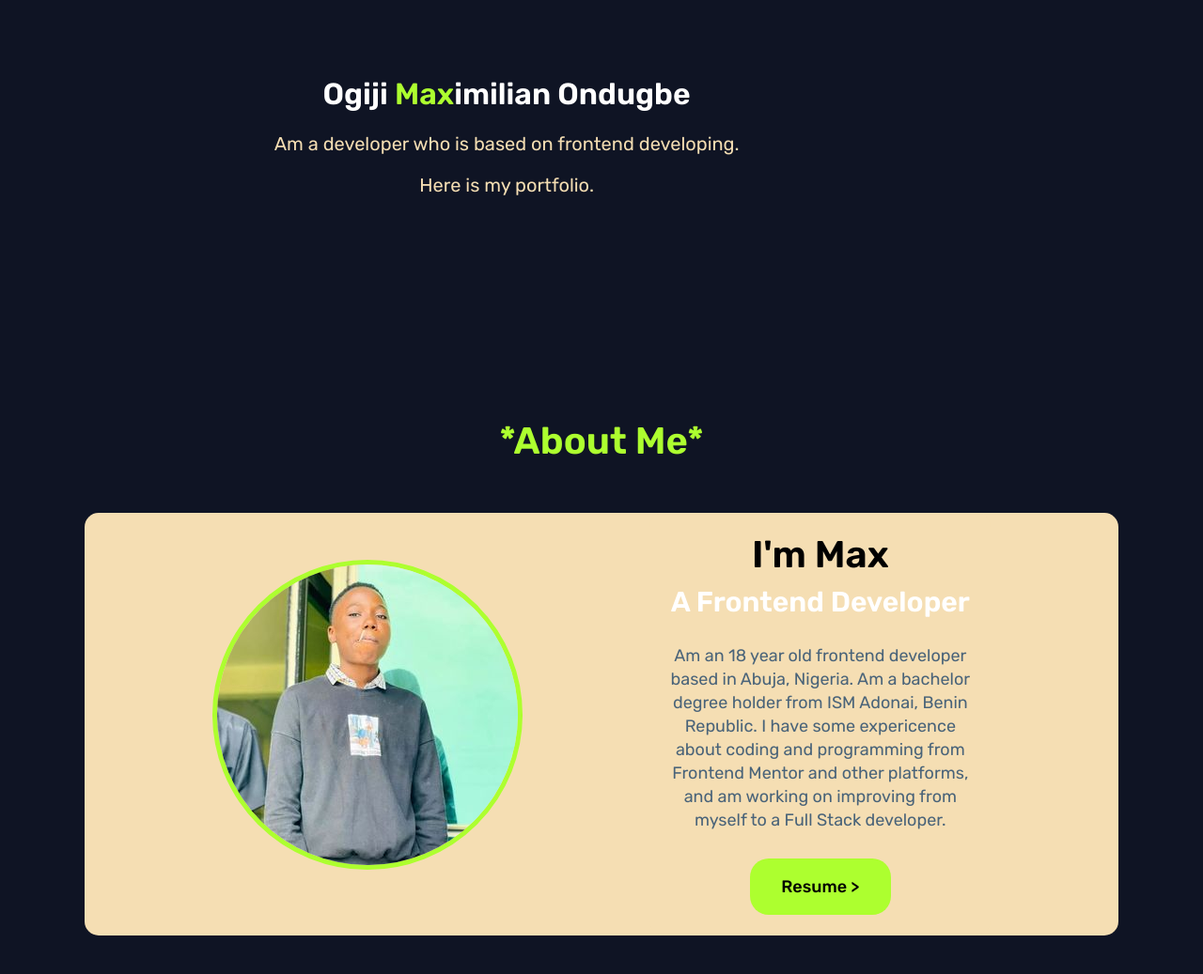
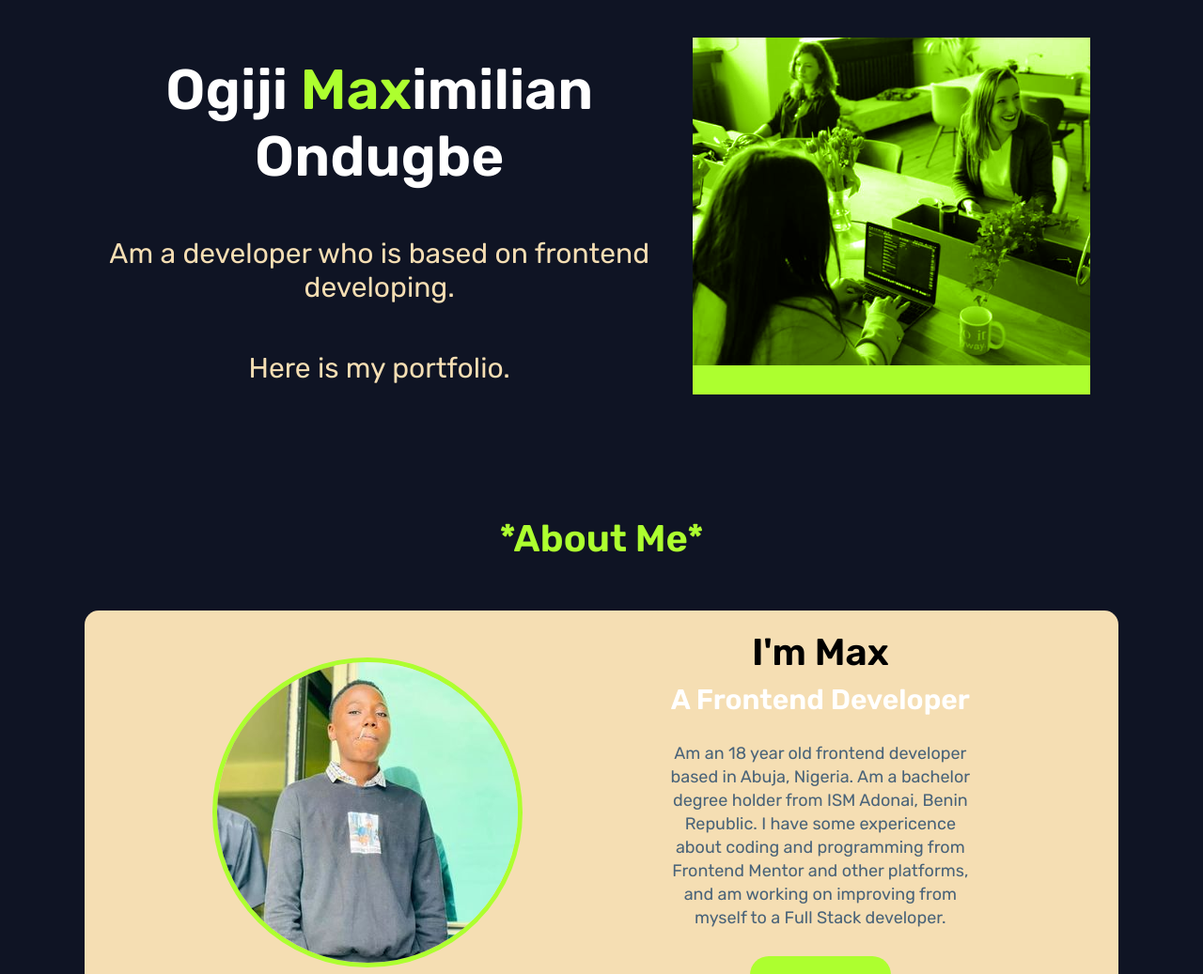
Before and after one commit to MaxiTeddy/My-Portofolio, a plain HTML site: page My Portfolio/index.html in a window 1280 px wide. Shown: the top 1037 px of the page at 94% size. Drawn offline with Linux system fonts and the light colour scheme.

Commit message:
Add files via upload

```diff
--- a/My Portfolio/styles.css
+++ b/My Portfolio/styles.css
@@ -250,6 +250,18 @@ a:hover{
 	.head-container{
 		display: flex;
 		justify-content: space-evenly;
+		margin-right: 50px;
+		margin-top: 50px;
+	}
+
+	h1{
+		font-size: 60px;
+		margin-top: 0px;
+	}
+
+	.profile p{
+		font-size: 30px;
+		margin-top: 50px;
 	}
 
 	.profile-img{
@@ -258,6 +270,10 @@ a:hover{
     background-repeat: no-repeat;
     background-color: greenyellow;
     background-blend-mode: luminosity;
+    width: 500px;
+    height: 380px;
+    border-radius: 0;
+
 	}
 
 	.about{
@@ -389,6 +405,7 @@ a:hover{
 	.contact-links{
 		display: flex;
 		margin-top: 50px;
+		justify-content: space-evenly;
 	}
 
 	.contact{
@@ -399,4 +416,9 @@ a:hover{
 		background: inherit;
 	}
 
+	.project{
+		background: inherit;
+		margin-top: 40px;
+	}
+
 }
```
